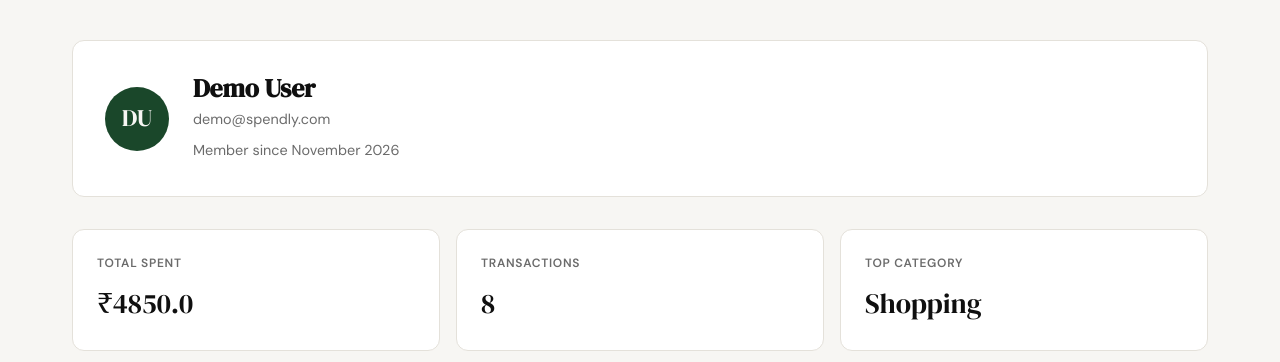
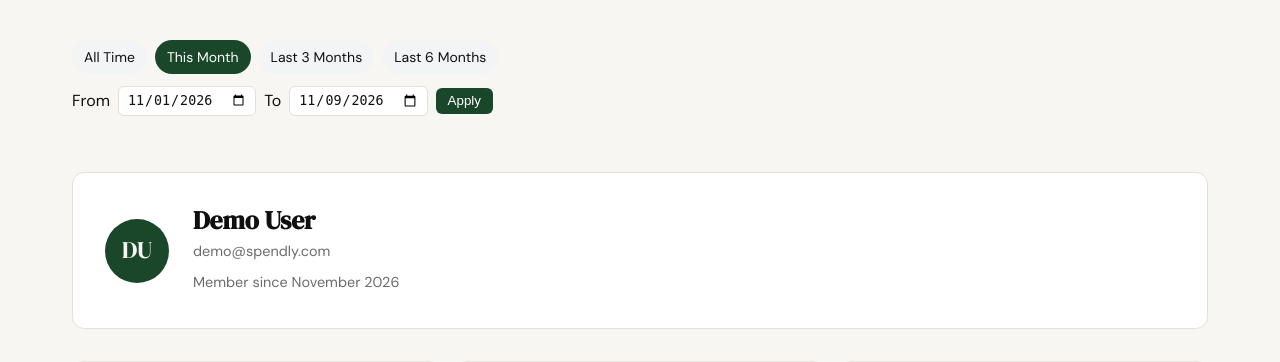
Before and after one commit to shubh-stg/spendly, a Flask app: page /profile?date_from=2026-11-01&date_to=2026-11-09 in a window 1280 px wide. Shown: the part 61-423 px from the top of the page. Run offline with Flask 3, Linux system fonts and the light colour scheme; the visitor is signed in with stand-in values (Sample User, id 1); data comes from the database, SQL or seed files in the repository.

Commit message:
added date filter for dynamic retrieval

```diff
--- a/app.py
+++ b/app.py
@@ -1,9 +1,22 @@
 import os
 import re
+from datetime import date, datetime, timedelta
 from sqlite3 import IntegrityError
 
 from flask import Flask, render_template, request, redirect, url_for, flash, session
 from werkzeug.security import check_password_hash
+
+def _valid_iso_date(value):
+    if not value:
+        return None
+    value = value.strip()
+    try:
+        datetime.strptime(value, "%Y-%m-%d")
+    except (TypeError, ValueError):
+        return None
+    return value
+
+
 
 from database.db import (
     get_db,
@@ -118,6 +131,13 @@ def profile():
         flash("Please log in to view your profile.", "error")
         return redirect(url_for("login"))
 
+    date_from = _valid_iso_date(request.args.get("date_from"))
+    date_to = _valid_iso_date(request.args.get("date_to"))
+    if date_from and date_to and date_from > date_to:
+        flash("Start date must be before end date.", "error")
+        date_from = None
+        date_to = None
+
     name = user_data["name"]
     initials = "".join(part[0].upper() for part in name.split() if part)[:2]
 
@@ -127,9 +147,25 @@ def profile():
         "initials": initials,
         "member_since": user_data["member_since"],
     }
-    stats = get_summary_stats(user_id)
-    transactions = get_recent_transactions(user_id, limit=10)
-    categories = get_category_breakdown(user_id)
+    stats = get_summary_stats(user_id, date_from=date_from, date_to=date_to)
+    transactions = get_recent_transactions(user_id, limit=10, date_from=date_from, date_to=date_to)
+    categories = get_category_breakdown(user_id, date_from=date_from, date_to=date_to)
+
+    today = date.today()
+    this_month_from = today.replace(day=1).isoformat()
+    last_3_months_from = (today - timedelta(days=90)).isoformat()
+    last_6_months_from = (today - timedelta(days=180)).isoformat()
+    preset_to = today.isoformat()
+
+    active_preset = None
+    if date_from == this_month_from and date_to == preset_to:
+        active_preset = "this_month"
+    elif date_from == last_3_months_from and date_to == preset_to:
+        active_preset = "last_3_months"
+    elif date_from == last_6_months_from and date_to == preset_to:
+        active_preset = "last_6_months"
+    elif not date_from and not date_to:
+        active_preset = "all_time"
 
     return render_template(
         "profile.html",
@@ -137,6 +173,13 @@ def profile():
         stats=stats,
         transactions=transactions,
         categories=categories,
+        date_from=date_from,
+        date_to=date_to,
+        active_preset=active_preset,
+        preset_this_month_from=this_month_from,
+        preset_last_3_months_from=last_3_months_from,
+        preset_last_6_months_from=last_6_months_from,
+        preset_to=preset_to,
     )
 
 @app.route("/expenses/add")
--- a/database/db.py
+++ b/database/db.py
@@ -133,13 +133,15 @@ def get_user_by_id(user_id):
         conn.close()
 
 
-def get_summary_stats(user_id):
+def get_summary_stats(user_id, date_from=None, date_to=None):
     conn = get_db()
     try:
         row = conn.execute(
             "SELECT COALESCE(SUM(amount), 0) AS total, COUNT(*) AS cnt "
-            "FROM expenses WHERE user_id = ?",
-            (user_id,),
+            "FROM expenses WHERE user_id = ? "
+            "AND (? IS NULL OR date >= ?) "
+            "AND (? IS NULL OR date <= ?)",
+            (user_id, date_from, date_from, date_to, date_to),
         ).fetchone()
         total_spent = row["total"] if row is not None else 0
         transaction_count = row["cnt"] if row is not None else 0
@@ -147,8 +149,10 @@ def get_summary_stats(user_id):
         top_row = conn.execute(
             "SELECT category, SUM(amount) AS total "
             "FROM expenses WHERE user_id = ? "
+            "AND (? IS NULL OR date >= ?) "
+            "AND (? IS NULL OR date <= ?) "
             "GROUP BY category ORDER BY total DESC, category ASC LIMIT 1",
-            (user_id,),
+            (user_id, date_from, date_from, date_to, date_to),
         ).fetchone()
         top_category = top_row["category"] if top_row is not None else "—"
 
@@ -160,15 +164,16 @@ def get_summary_stats(user_id):
     finally:
         conn.close()
 
-
-def get_recent_transactions(user_id, limit=10):
+def get_recent_transactions(user_id, limit=10, date_from=None, date_to=None):
     conn = get_db()
     try:
         rows = conn.execute(
             "SELECT date, description, category, amount "
             "FROM expenses WHERE user_id = ? "
+            "AND (? IS NULL OR date >= ?) "
+            "AND (? IS NULL OR date <= ?) "
             "ORDER BY date DESC, id DESC LIMIT ?",
-            (user_id, limit),
+            (user_id, date_from, date_from, date_to, date_to, limit),
         ).fetchall()
         return [
             {
@@ -182,15 +187,16 @@ def get_recent_transactions(user_id, limit=10):
     finally:
         conn.close()
 
-
-def get_category_breakdown(user_id):
+def get_category_breakdown(user_id, date_from=None, date_to=None):
     conn = get_db()
     try:
         rows = conn.execute(
             "SELECT category AS name, SUM(amount) AS amount "
             "FROM expenses WHERE user_id = ? "
+            "AND (? IS NULL OR date >= ?) "
+            "AND (? IS NULL OR date <= ?) "
             "GROUP BY category ORDER BY amount DESC, name ASC",
-            (user_id,),
+            (user_id, date_from, date_from, date_to, date_to),
         ).fetchall()
         items = [{"name": r["name"], "amount": r["amount"]} for r in rows]
         if not items:
--- a/static/css/profile.css
+++ b/static/css/profile.css
@@ -252,3 +252,54 @@
     .profile-category-row { grid-template-columns: 1fr; gap: 0.5rem; }
     .profile-category-amount { text-align: left; }
 }
+
+/* Date filter */
+.profile-filter {
+  margin-bottom: 1.5rem;
+  display: flex;
+  flex-direction: column;
+  gap: 0.75rem;
+}
+.profile-filter-presets {
+  display: flex;
+  flex-wrap: wrap;
+  gap: 0.5rem;
+}
+.profile-filter-presets a {
+  padding: 0.35rem 0.75rem;
+  border-radius: 999px;
+  background: var(--surface, #f3f4f6);
+  color: var(--text, #111);
+  text-decoration: none;
+  font-size: 0.875rem;
+}
+.profile-filter-form {
+  display: flex;
+  flex-wrap: wrap;
+  gap: 0.5rem;
+  align-items: center;
+}
+.profile-filter-form input[type="date"] {
+  padding: 0.35rem 0.5rem;
+  border: 1px solid var(--border, #d1d5db);
+  border-radius: 0.375rem;
+  background: var(--bg, #fff);
+  color: var(--text, #111);
+}
+.profile-filter-form button {
+  padding: 0.35rem 0.75rem;
+  border: none;
+  border-radius: 0.375rem;
+  background: var(--accent, #2563eb);
+  color: #fff;
+  cursor: pointer;
+}
+.profile-filter-active {
+  font-size: 0.875rem;
+  color: var(--muted, #6b7280);
+}
+
+.profile-filter-presets a.active {
+  background: var(--accent, #2563eb);
+  color: #fff;
+}
--- a/templates/profile.html
+++ b/templates/profile.html
@@ -8,9 +8,30 @@
 {% endblock %}
 
 {% block content %}
+{% with messages = get_flashed_messages() %}
+{% if messages %}
+{% for m in messages %}<div class="flash">{{ m }}</div>{% endfor %}
+{% endif %}
+{% endwith %}
 <div class="profile-page">
 
     <!-- User info card -->
+    <section class="profile-filter">
+        <div class="profile-filter-presets">
+            <a href="{{ url_for('profile') }}" class="{{ 'active' if active_preset == 'all_time' else '' }}">All Time</a>
+            <a href="{{ url_for('profile', date_from=preset_this_month_from, date_to=preset_to) }}" class="{{ 'active' if active_preset == 'this_month' else '' }}">This Month</a>
+            <a href="{{ url_for('profile', date_from=preset_last_3_months_from, date_to=preset_to) }}" class="{{ 'active' if active_preset == 'last_3_months' else '' }}">Last 3 Months</a>
+            <a href="{{ url_for('profile', date_from=preset_last_6_months_from, date_to=preset_to) }}" class="{{ 'active' if active_preset == 'last_6_months' else '' }}">Last 6 Months</a>
+        </div>
+
+        <form class="profile-filter-form" method="get" action="{{ url_for('profile') }}">
+            <label for="filter-from">From</label>
+            <input id="filter-from" type="date" name="date_from" value="{{ date_from or '' }}">
+            <label for="filter-to">To</label>
+            <input id="filter-to" type="date" name="date_to" value="{{ date_to or '' }}">
+            <button type="submit">Apply</button>
+        </form>
+    </section>
     <section class="profile-user-card">
         <div class="profile-avatar">{{ user.initials }}</div>
         <div class="profile-user-info">
```
Also changed, not shown: database/queries.py (added, +13 -0 lines), tests/test_06-date-filter-profile-page.py (added, +100 -0 lines), .claude/commands/code-review-feature.md (added), .claude/commands/test-feature.md (added), .claude/specs/06-date-filter-profile-page.md (added).
